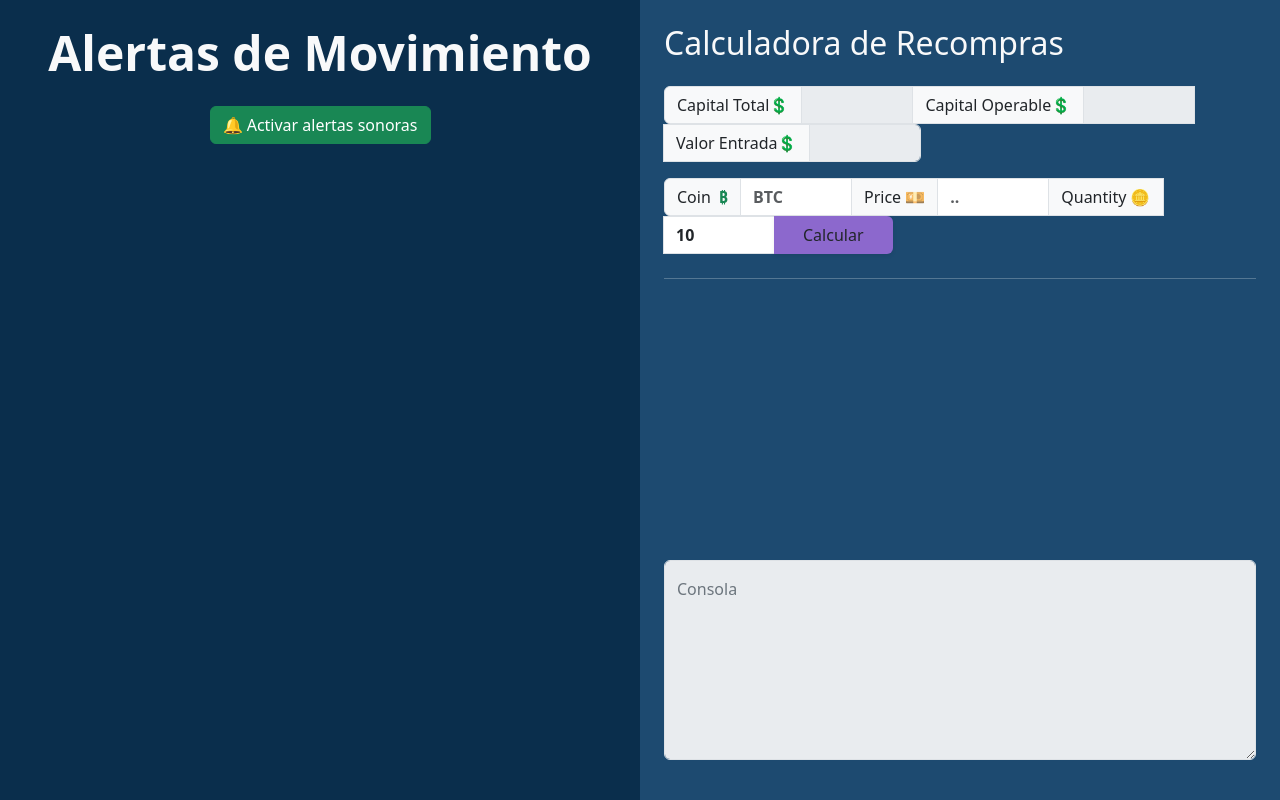
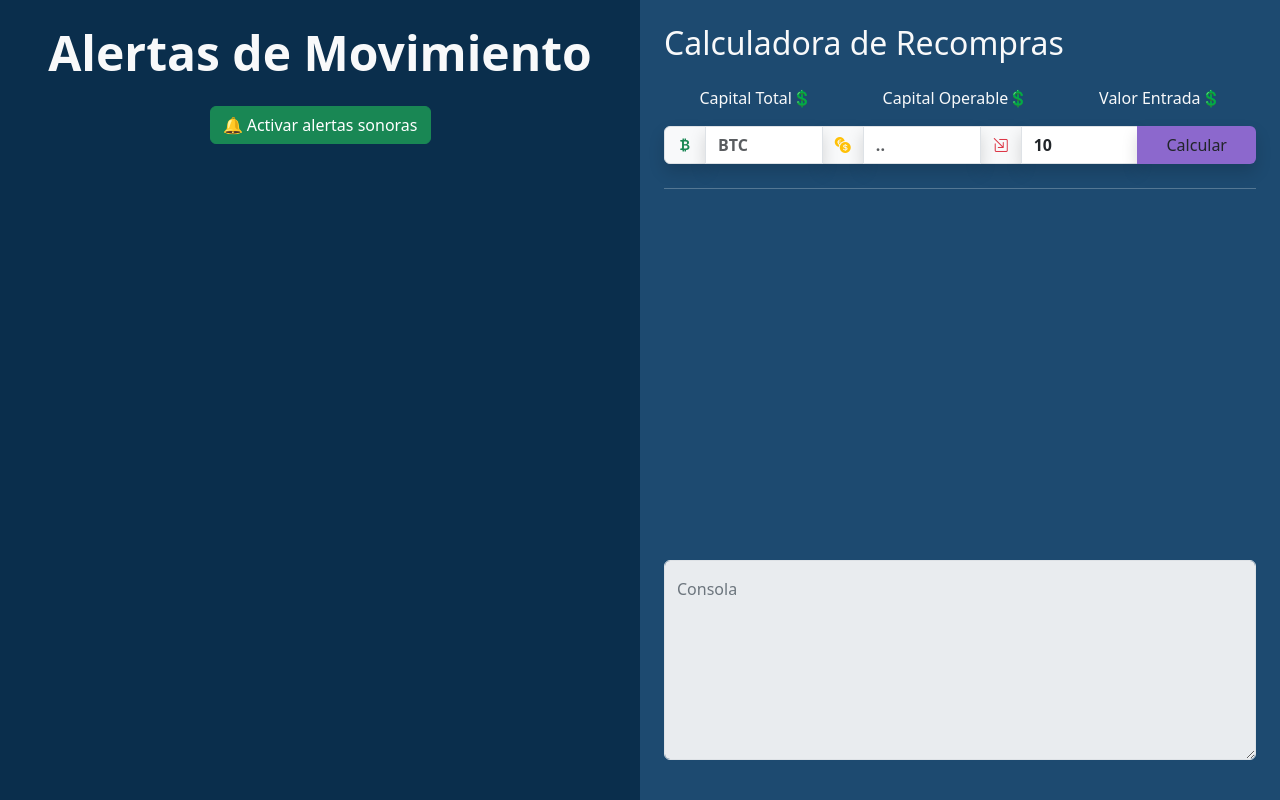
Before and after one commit to estebanluciano/GafasWeb, a Flask app: page / in a window 1280 px wide. Run offline with Flask 3, Linux system fonts and the light colour scheme; some libraries are stand-ins or nearby versions.

Commit message:
cambios esteticos

```diff
--- a/app.py
+++ b/app.py
@@ -5,6 +5,23 @@ from automatic_stop_loss import colocar_orden_SL
 import os
 import webbrowser
 # import threading
+
+# Sincronizar hora con w32tm desde Python
+import subprocess
+
+def sync_windows_time():
+    try:
+        # Inicia el servicio de hora de Windows
+        subprocess.run("net start w32time", shell=True, check=False)
+
+        # Sincroniza con el servidor NTP configurado
+        subprocess.run("w32tm /resync", shell=True, check=True)
+        print("✅ Hora sincronizada con el servidor NTP")
+    except subprocess.CalledProcessError as e:
+        print("❌ Error al sincronizar hora:", e)
+
+sync_windows_time()
+
 
 app = Flask(__name__)
 socketio = SocketIO(app)
--- a/static/css/styles.css
+++ b/static/css/styles.css
@@ -35,6 +35,7 @@ body, html {
     background-color: var(--card-bg);
     color: var(--text-dark);
     border: none;
+    border-radius: 12px;
 }
 .btn-primary {
     background-color: var(--primary-accent);
@@ -54,15 +55,21 @@ body, html {
     white-space: normal;
 }
 
+.btn-sm {
+    border-radius: 9px;
+}
+
+.list-group-item {
+    border-radius: 9px !important
+}
+
 #floatingTextarea2Disabled {
     height: 200px;
     padding-top: 2rem;
 }
 
 .input-coin {
-    max-width: 7rem;
     font-weight: bold;
-    width: fit-content!important;
 }
 
 .scrollable-content {
@@ -81,3 +88,9 @@ body, html {
 .bg-entry {
   background-color: gainsboro;
 }
+
+@media (max-width: 1550px) {
+    .input-group-text .label-text {
+        display: none;
+    }
+}
--- a/static/js/main.js
+++ b/static/js/main.js
@@ -62,9 +62,9 @@ function copiarTick(headerElement) {
             });
     }
     if (balanceInput) {
-        balanceInput.value = parseFloat(balance).toFixed(4);
-        operableInput.value = (parseFloat(balance) / 2 ).toFixed(4); // Asignamos la mitad del balance al operable
-        valueInput.value = (parseFloat(balance) / 2 * 0.1).toFixed(2); // Asignamos el 10% del balance operable al valor de entrada
+        balanceInput.textContent = parseFloat(balance).toFixed(4);
+        operableInput.innerText = (parseFloat(balance) / 2 ).toFixed(4); // Asignamos la mitad del balance al operable
+        valueInput.innerText = (parseFloat(balance) / 2 * 0.1).toFixed(2); // Asignamos el 10% del balance operable al valor de entrada
     }
     if (quantityInput) {
         // Del balance, calculamos cantidad de monedas de entrada del 1% a 10x
@@ -167,9 +167,9 @@ const miArreglo = agregarDobles(5);
 function backgroundColorChange(element) {
     let elems = element.parentNode.querySelectorAll('.list-group-item');
     for (let i = 0; i < elems.length; i++) {
-        (elems[i].style.backgroundColor === 'lightslategray')? elems[i].style.backgroundColor = '': null;
+        (elems[i].style.backgroundColor === 'rgba(119, 136, 153, 0.7)')? elems[i].style.backgroundColor = '': null;
     };
-    (element.style.backgroundColor === 'gainsboro')? null: element.style.backgroundColor = 'lightslategray';
+    (element.style.backgroundColor === 'gainsboro')? null: element.style.backgroundColor = 'rgba(119, 136, 153, 0.7)';
 }
 
 
@@ -183,67 +183,67 @@ function agregarTarjetaRecompras() {
     const tarjeta = document.createElement('div');
     tarjeta.className = 'col-md-12 mb-3 w-75'; // Usamos col-md-12 para que ocupe todo el ancho de la columna derecha
     tarjeta.innerHTML = `
-        <div class="card shadow-sm">
+        <div class="card shadow">
             <div class="card-body">
                 <div class="d-flex justify-content-between align-items-center">
-                    <h5 class="card-title mb-0">Coin <strong>${tickerInput.value}</strong></h5>
-                    <button class="btn btn-sm btn-outline-danger" onclick="this.closest('.col-md-12').remove()"><strong>X</strong></button>
+                    <h5 class="card-title ms-1">Coin <strong>${tickerInput.value}</strong></h5>
+                    <button class="btn btn-outline-danger rounded-circle p-2 lh-1" type="button" onclick="this.closest('.col-md-12').remove()"> <i class="bi bi-x-lg"></i> </button>
                 </div>
                 <ul class="px-5 list-group list-group-flush">
                     <li class="list-group-item d-flex align-items-center" onclick="backgroundColorChange(this)">
-                        <div class="text-start">Recom 6</div>
+                        <div class="text-start text-secondary"><i class="bi bi-dice-6-fill"></i></div>
                         <div class="flex-fill text-center">
-                            <strong id="Recom6" class="text-danger">${dobles[5]}</strong>
+                            <strong id="Recom6" class="text-danger-emphasis">${dobles[5]}</strong>
                         </div>
-                        <div id="Recom6usd" class="text-end">u$d ${(dobles[5] * parseFloat(lastPriceInput.value) / 10).toFixed(2)}</div>
+                        <div id="Recom6usd" class="text-end"><i class="bi bi-currency-dollar"></i> ${(dobles[5] * parseFloat(lastPriceInput.value) / 10).toFixed(2)}</div>
                     </li>
 
                     <li class="list-group-item d-flex align-items-center" onclick="backgroundColorChange(this)">
-                        <div class="text-start">Recom 5</div>
+                        <div class="text-start text-secondary"><i class="bi bi-dice-5"></i></div>
                         <div class="flex-fill text-center">
-                            <strong id="Recom5" class="text-warning">${dobles[4]}</strong>
+                            <strong id="Recom5" class="text-danger">${dobles[4]}</strong>
                         </div>
-                        <div id="Recom5usd" class="text-end">u$d ${(dobles[4] * parseFloat(lastPriceInput.value) / 10).toFixed(2)}</div>
+                        <div id="Recom5usd" class="text-end"><i class="bi bi-currency-dollar"></i> ${(dobles[4] * parseFloat(lastPriceInput.value) / 10).toFixed(2)}</div>
                     </li>
 
                     <li class="list-group-item d-flex align-items-center" onclick="backgroundColorChange(this)">
-                        <div class="text-start">Recom 4</div>
+                        <div class="text-start text-secondary"><i class="bi bi-4-square-fill"></i></div>
                         <div class="flex-fill text-center">
                             <strong id="Recom4" class="text-warning">${dobles[3]}</strong>
                         </div>
-                        <div id="Recom4usd" class="text-end">u$d ${(dobles[3] * parseFloat(lastPriceInput.value) / 10).toFixed(2)}</div>
+                        <div id="Recom4usd" class="text-end"><i class="bi bi-currency-dollar"></i> ${(dobles[3] * parseFloat(lastPriceInput.value) / 10).toFixed(2)}</div>
                     </li>
 
                     <li class="list-group-item d-flex align-items-center" onclick="backgroundColorChange(this)">
-                        <div class="text-start">Recom 3</div>
+                        <div class="text-start text-secondary"><i class="bi bi-3-square"></i></div>
                         <div class="flex-fill text-center">
-                            <strong id="Recom3">${dobles[2]}</strong>
+                            <strong id="Recom3" class="text-warning">${dobles[2]}</strong>
                         </div>
-                        <div id="Recom3usd" class="text-end">u$d ${(dobles[2] * parseFloat(lastPriceInput.value) / 10).toFixed(2)}</div>
+                        <div id="Recom3usd" class="text-end"><i class="bi bi-currency-dollar"></i> ${(dobles[2] * parseFloat(lastPriceInput.value) / 10).toFixed(2)}</div>
                     </li>
 
                     <li class="list-group-item d-flex align-items-center" onclick="backgroundColorChange(this)">
-                        <div class="text-start">Recom 2</div>
+                        <div class="text-start text-secondary"><i class="bi bi-2-circle-fill"></i></div>
                         <div class="flex-fill text-center">
-                            <strong id="Recom2">${dobles[1]}</strong>
+                            <strong id="Recom2" class="text-success">${dobles[1]}</strong>
                         </div>
-                        <div id="Recom2usd" class="text-end">u$d ${(dobles[1] * parseFloat(lastPriceInput.value) / 10).toFixed(2)}</div>
+                        <div id="Recom2usd" class="text-end"><i class="bi bi-currency-dollar"></i> ${(dobles[1] * parseFloat(lastPriceInput.value) / 10).toFixed(2)}</div>
                     </li>
 
                     <li class="list-group-item d-flex align-items-center" onclick="backgroundColorChange(this)">
-                        <div class="text-start">Recom 1</div>
+                        <div class="text-start text-secondary"><i class="bi bi-1-circle"></i></div>
                         <div class="flex-fill text-center">
-                            <strong id="Recom1">${dobles[0]}</strong>
+                            <strong id="Recom1" class="text-success">${dobles[0]}</strong>
                         </div>
-                        <div id="Recom1usd" class="text-end">u$d ${(dobles[0] * parseFloat(lastPriceInput.value) / 10).toFixed(2)}</div>
+                        <div id="Recom1usd" class="text-end"><i class="bi bi-currency-dollar"></i> ${(dobles[0] * parseFloat(lastPriceInput.value) / 10).toFixed(2)}</div>
                     </li>
 
                     <li class="list-group-item d-flex align-items-center bg-entry" onclick="backgroundColorChange(this)">
-                        <div class="text-start">Entrada</div>
+                        <div class="text-start text-secondary"><i class="bi bi-explicit"></i></div>
                         <div class="flex-fill text-center">
-                            <strong id="Recom0">${dobles[0]}</strong>
+                            <strong id="Recom0" class="text-secondary">${dobles[0]}</strong>
                         </div>
-                        <div id="Recom0usd" class="text-end">u$d ${(dobles[0] * parseFloat(lastPriceInput.value) / 10).toFixed(2)}</div>
+                        <div id="Recom0usd" class="text-end"><i class="bi bi-currency-dollar"></i> ${(dobles[0] * parseFloat(lastPriceInput.value) / 10).toFixed(2)}</div>
                     </li>
                 </ul>
             </div>
@@ -259,7 +259,7 @@ function agregarTarjetaSL() {
     const tarjeta = document.createElement('div');
     tarjeta.className = 'col-md-12 mb-3'; // Usamos col-md-12 para que ocupe todo el ancho de la columna derecha
     tarjeta.innerHTML = `
-        <div class="card shadow-sm">
+        <div class="card shadow">
             <div class="card-body">
             <div class="d-flex justify-content-between align-items-center">
                 <h5 class="card-title mb-0">Coin ${id}</h5>
--- a/templates/index.html
+++ b/templates/index.html
@@ -11,10 +11,9 @@
     <link rel="manifest" href="/static/site.webmanifest" />
     <title>Dashboard de Trading</title>
     <!-- Usando Bootstrap para el layout de columnas -->
-    <link href="https://cdn.jsdelivr.net/npm/bootstrap@5.3.0/dist/css/bootstrap.min.css" rel="stylesheet">
-    <link href="../static/css/styles.css" rel="stylesheet">
-    <!-- Socket.IO -->
-    <script src="https://cdn.socket.io/4.5.4/socket.io.min.js"></script>
+    <link rel="stylesheet" href="https://cdn.jsdelivr.net/npm/bootstrap@5.3.7/dist/css/bootstrap.min.css">
+    <link rel="stylesheet" href="https://cdn.jsdelivr.net/npm/bootstrap-icons@1.13.1/font/bootstrap-icons.min.css">
+    <link rel="stylesheet" href="../static/css/styles.css">
     <!-- Audios -->
     <audio id="soundlong" src="../static/sounds/pop.wav" preload="auto"></audio>
     <audio id="soundshort" src="../static/sounds/pop.mp3" preload="auto"></audio>
@@ -52,22 +51,45 @@
                 <div class="scrollable-content mb-4">
                     <h2 class="mb-4 fw-light">Calculadora de Recompras</h2>
                     <!-- Botón para agregar nuevas tarjetas -->
-                    <div class="input-group mb-3">
-                        <span class="input-group-text">Capital Total💲</span>
-                        <input type="text" id="Capital" class="form-control input-coin" placeholder="" aria-label="Capital" disabled="disabled">
+                    <div class="d-flex justify-content-around mb-3">
+                        <div>
+                            <span>Capital Total💲</span>
+                            <strong id="Capital" class="text-success"></strong>
+                        </div>
+                        <div>
+                            <span>Capital Operable💲</span>
+                            <strong id="CapitalOperable" class="text-primary"></strong>
+                        </div>
+                        <div>
+                            <span>Valor Entrada💲</span>
+                            <strong id="EntryValue" class="text-info"></strong>
+                        </div>
+                    </div>
+                    <!-- <div class="input-group mb-3">
+                        <span hidden="hidden" class="input-group-text">Capital Total💲</span>
+                        <input type="hidden" id="Capital" class="form-control input-coin" placeholder="" aria-label="Capital" disabled="disabled">
                         <span class="input-group-text">Capital Operable💲</span>
                         <input type="text" id="CapitalOperable" class="form-control input-coin" placeholder="" aria-label="Capital Operable" disabled="disabled">
                         <span class="input-group-text">Valor Entrada💲</span>
                         <input type="text" id="EntryValue" class="form-control input-coin" placeholder="" aria-label="Valor de Entrada" disabled="disabled">
-                    </div>
+                    </div> -->
                     <div class="input-group mb-4">
-                        <span class="input-group-text">Coin <span class="text-success ms-2 fw-bolder">₿</span></span>
-                        <input type="text" id="Ticker" class="form-control input-coin" placeholder="BTC" aria-label="Coin">
-                        <span class="input-group-text">Price 💴</span>
-                        <input type="text" id="LastPrice" class="form-control input-coin" placeholder=".." aria-label="Last Price" value="">
-                        <span class="input-group-text">Quantity 🪙</span>
-                        <input type="text" id="Quantity" class="form-control input-coin" placeholder=".." aria-label="Quantity" value="10">
-                        <button class="btn shadow-sm btn-recompras" onclick="agregarTarjetaRecompras()">Calcular</button>
+                        <span class="input-group-text shadow">
+                            <span class="label-text me-1">Coin</span>
+                            <i class="bi bi-currency-bitcoin text-success"></i>
+                        </span>
+                        <input type="text" id="Ticker" class="form-control input-coin shadow" placeholder="BTC" aria-label="Coin">
+                        <span class="input-group-text shadow">
+                            <span class="label-text me-2">Price</span>
+                            <i class="bi bi-currency-exchange text-warning"></i>
+                        </span>
+                        <input type="text" id="LastPrice" class="form-control input-coin shadow" placeholder=".." aria-label="Last Price" value="">
+                        <span class="input-group-text shadow">
+                            <span class="label-text me-2">Quantity</span>
+                            <i class="bi bi-box-arrow-in-down-right text-danger"></i>
+                        </span>
+                        <input type="text" id="Quantity" class="form-control input-coin shadow" placeholder=".." aria-label="Quantity" value="10">
+                        <button class="btn shadow btn-recompras" onclick="agregarTarjetaRecompras()">Calcular</button>
                     </div>
 
                     <hr>
@@ -90,7 +112,9 @@
     </div>
 
     <!-- Scripts -->
+    <!-- Socket.IO -->
     <script src="../static/js/main.js" defer></script>
-    <script src="https://cdn.jsdelivr.net/npm/bootstrap@5.3.0/dist/js/bootstrap.bundle.min.js"></script>
+    <script src="https://cdn.socket.io/4.5.4/socket.io.min.js"></script>
+    <script src="https://cdn.jsdelivr.net/npm/bootstrap@5.3.7/dist/js/bootstrap.bundle.min.js"></script>
 </body>
 </html>
```
